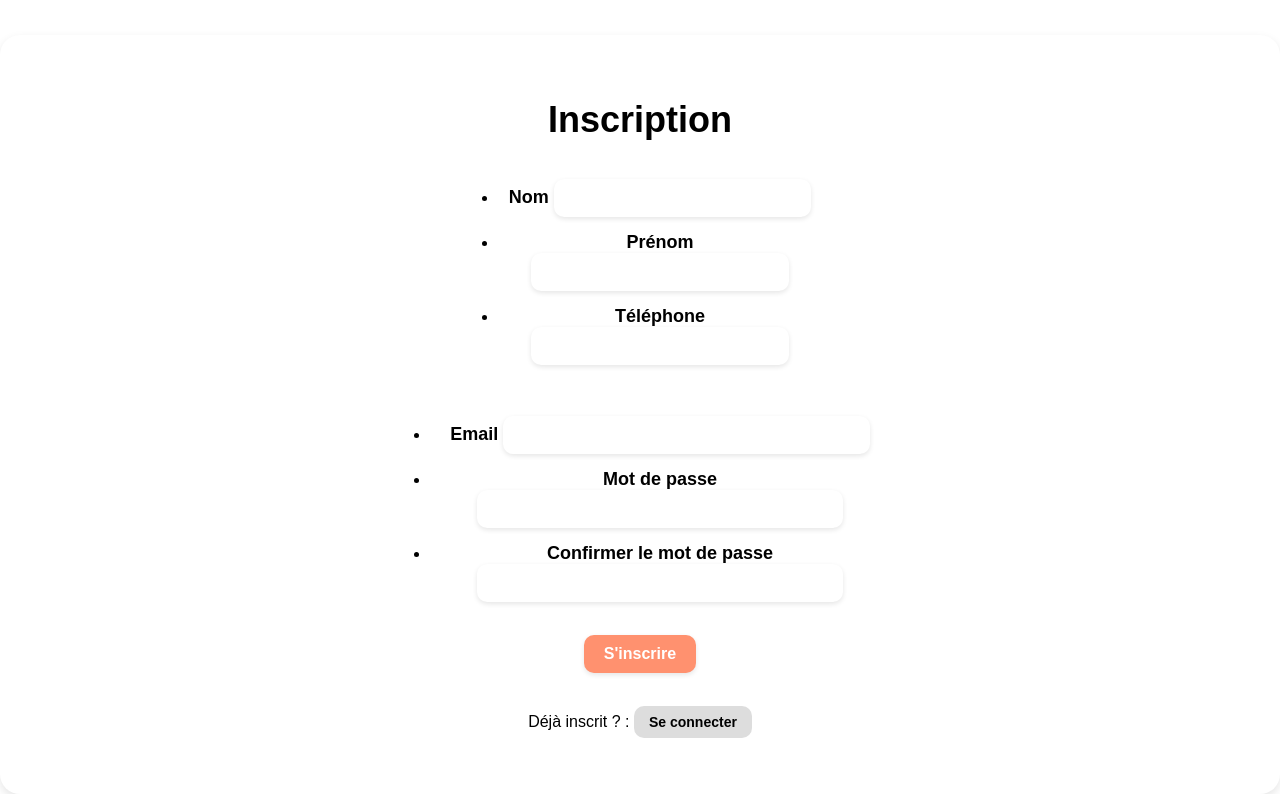
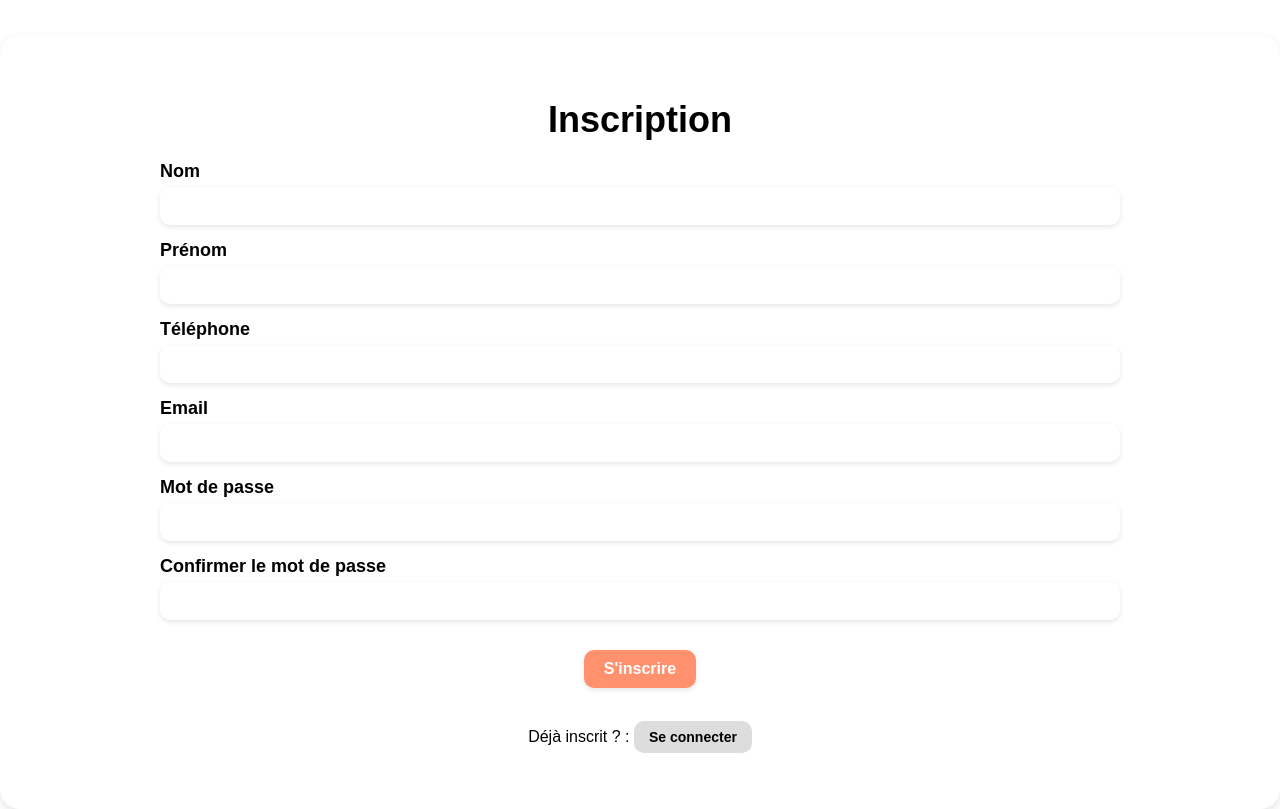
Before and after one commit to Joann45/SAE_PHP, a PHP site: page /inscription in a window 1280 px wide. Shown: the part 193-1002 px from the top of the page. Run offline with PHP 8.4, Linux system fonts and the light colour scheme; the visitor is signed in with stand-in values (Sample User, id 1).

Commit message:
modif css inscription

```diff
--- a/src/ressources/css/style_inscription.css
+++ b/src/ressources/css/style_inscription.css
@@ -27,24 +27,42 @@ form {
     display: flex;
     flex-direction: column;
     align-items: center;
+    width: 100%;
+}
+
+main ul {
+    list-style-type: none;
+    padding: 0;
+    margin: 0;
+    width: 100%;
+    display: flex;
+    flex-direction: column;
+    align-items: center;
+}
+
+main li {
+    width: 80%;
+    margin-bottom: 15px;
+    display: flex;
+    flex-direction: column;
+    align-items: flex-start;
 }
 
 label {
     font-weight: bold;
-    margin: 10px 0 5px;
+    margin-bottom: 5px;
 }
 
 input[type="text"],
 input[type="tel"],
 input[type="email"],
 input[type="password"] {
-    width: 80%;
+    width: 100%;
     padding: 10px;
     font-size: 16px;
     border: none;
     border-radius: 10px;
     box-shadow: 0 2px 5px rgba(0, 0, 0, 0.1);
-    margin-bottom: 15px;
 }
 
 button {
@@ -58,6 +76,7 @@ button {
     font-size: 16px;
     font-weight: bold;
     color: white;
+    margin-top: 15px;
 }
 
 button:hover {
```
